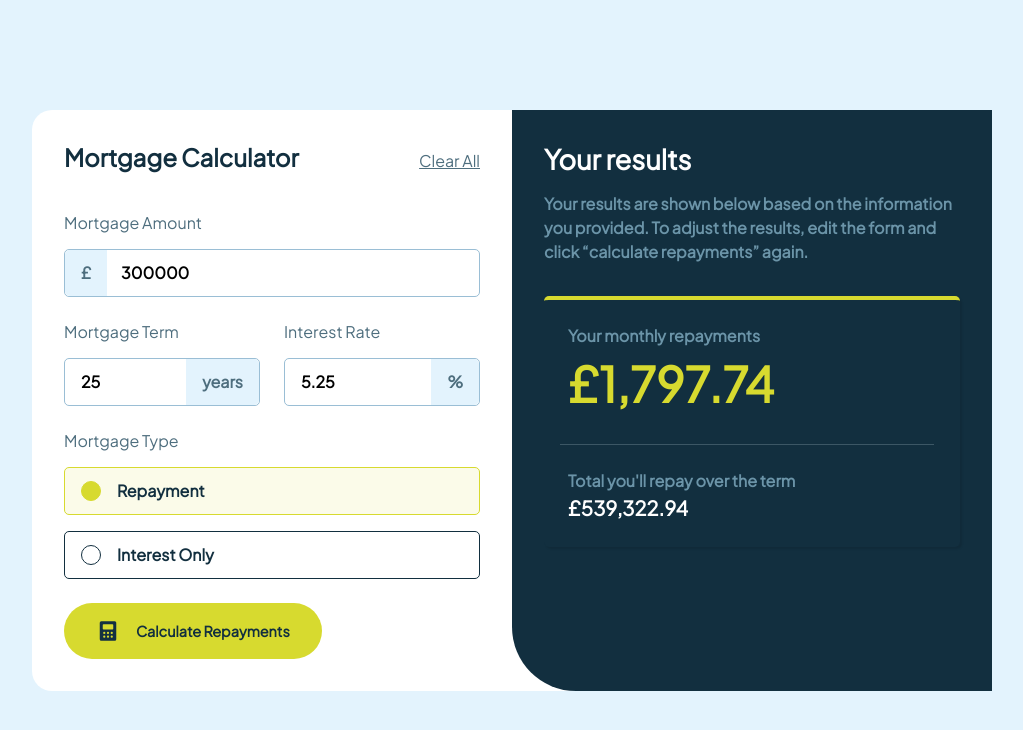
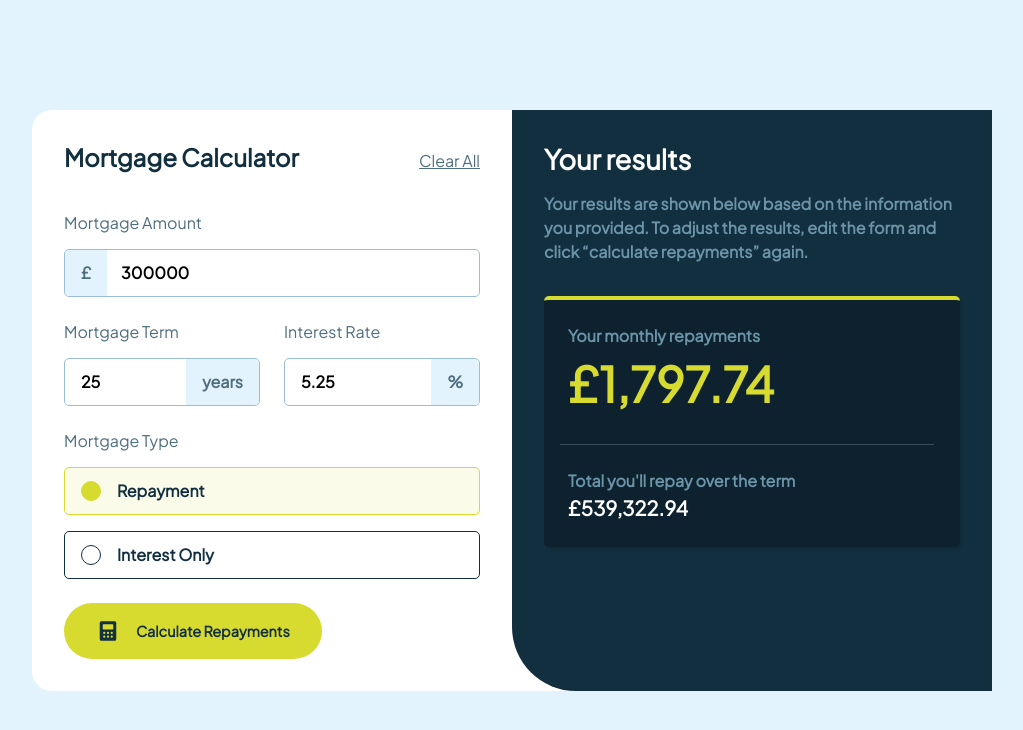
Before and after one commit to jkaps9/mortgage-repayment-calculator, a website built with webpack: page src/template.html in a window 1280 px wide. Shown: the whole page, without its empty margins (128-1151 px from the left). Built offline with nearby package versions, Linux system fonts and the light colour scheme.

Commit message:
make numeric results background color darker

```diff
--- a/src/styles.css
+++ b/src/styles.css
@@ -65,6 +65,7 @@ body {
   --Slate-500: hsl(200, 26%, 54%);
   --Slate-700: hsl(200, 24%, 40%);
   --Slate-900: hsl(202, 55%, 16%);
+  --Slate-900-darker: rgb(13, 34, 46);
 }
 
 main,
@@ -269,7 +270,7 @@ section {
       margin-top: 1rem;
       border-top: 4px solid var(--Lime);
       border-radius: 5px;
-      background-color: var(--Slate-900);
+      background-color: var(--Slate-900-darker);
       box-shadow: 2px 2px 2px rgba(0, 0, 0, 0.1);
 
       div {
```
